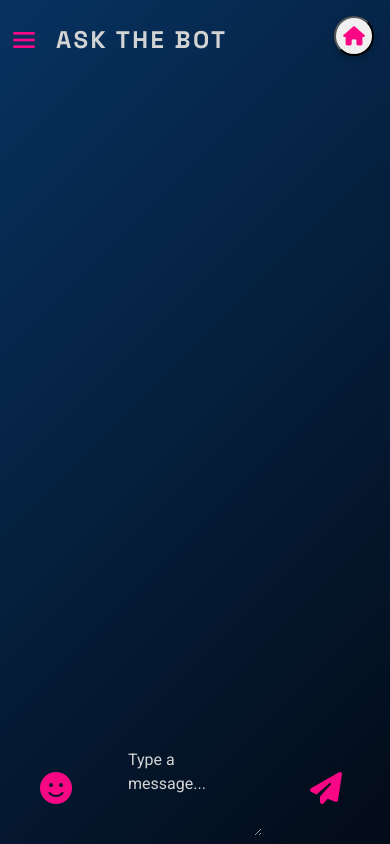
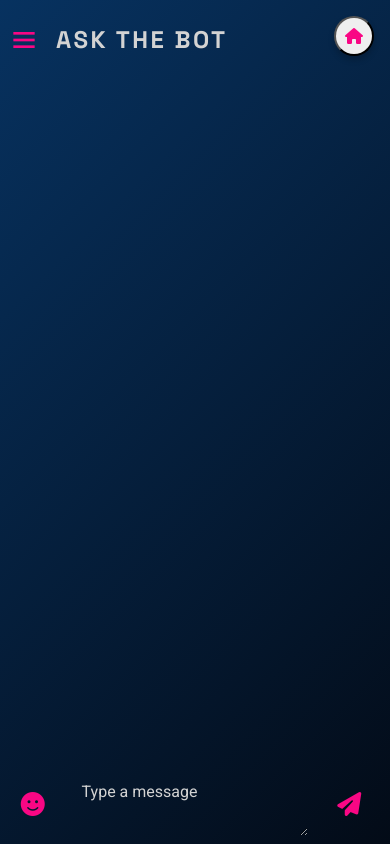
Before and after one commit to SabinaMB/chatBot, a React (Vite) app: page / in a window 390 px wide. Both pictures are taken after a click on the button "LET'S CHAT". Built offline with nearby package versions, Linux system fonts and the light colour scheme.

Commit message:
responsive for very small screens

```diff
--- a/src/Components/ChatBotApp.css
+++ b/src/Components/ChatBotApp.css
@@ -6,14 +6,14 @@
 }
 
 .chatList {
-  width: 30%;
+  width: 25%;
   height: 100%;
   background-color: #030b17;
   overflow: hidden;
-  padding: 0.5rem;
+  padding: clamp(0.3rem, 1vw, 0.5rem);
   display: flex;
   flex-direction: column;
-  row-gap: 0.5rem;
+  row-gap: clamp(0.5rem, 1vw, 1rem);
   color: #d3d3d3;
   transition: transform 0.4s ease;
 }
@@ -75,13 +75,13 @@ h5 {
 }
 
 .chatWindow {
-  width: 70%;
+  width: 75%;
   height: 100%;
   display: flex;
   flex-direction: column;
   padding: 0.5rem;
   margin-top: 1rem;
-  row-gap: 0.5rem;
+  row-gap: clamp(0.5rem, 1vw, 1rem);
   overflow-y: auto;
   /* overflow-x: hidden; */
   flex-grow: 1;
@@ -108,7 +108,7 @@ c .chatTitle {
   box-shadow: 0 4px 6px rgba(0, 0, 0, 0.2);
   transition: transform 0.4s ease;
   cursor: pointer;
-  font-size: 1.2rem;
+  font-size: clamp(1rem, 1vw, 1.2rem);
   color: #f90784;
 }
 
@@ -120,14 +120,14 @@ c .chatTitle {
   width: 100%;
   display: flex;
   flex-direction: column;
-  row-gap: 2rem;
+  row-gap: clamp(0.7rem, 1.5vw, 1.7rem);
   padding: 1rem;
   flex-grow: 1;
 }
 
 .prompt,
 .response {
-  max-width: 80%;
+  max-width: 85%;
   display: flex;
   flex-direction: column;
   align-items: center;
@@ -176,10 +176,10 @@ c .chatTitle {
   display: flex;
   align-items: center;
   gap: 1rem;
-  font-size: 2rem;
+  font-size: clamp(1.5rem, 1.5vw, 1.8rem);
   color: #f90784;
   cursor: pointer;
-  padding: 2rem;
+  padding: clamp(0.8rem, 1vw, 1rem);
 }
 
 .msgInput {
@@ -226,7 +226,7 @@ c .chatTitle {
     position: fixed;
     top: 0;
     left: 0;
-    width: 30%;
+    width: 40%;
     height: 100%;
     transform: translateX(-100%);
     z-index: 1000;
@@ -265,6 +265,7 @@ c .chatTitle {
   .menu:hover {
     transform: scale(1.1);
   }
+
   .chatWindow {
     width: 100%;
   }
--- a/src/Components/ChatBotApp.jsx
+++ b/src/Components/ChatBotApp.jsx
@@ -274,7 +274,7 @@ const ChatBotApp = ({
 
           <textarea
             className="msgInput"
-            placeholder="Type a message..."
+            placeholder="Type a message"
             value={inputValue}
             onChange={handleInputChange}
             onFocus={() => setShowEmojiPicker(false)}
```
